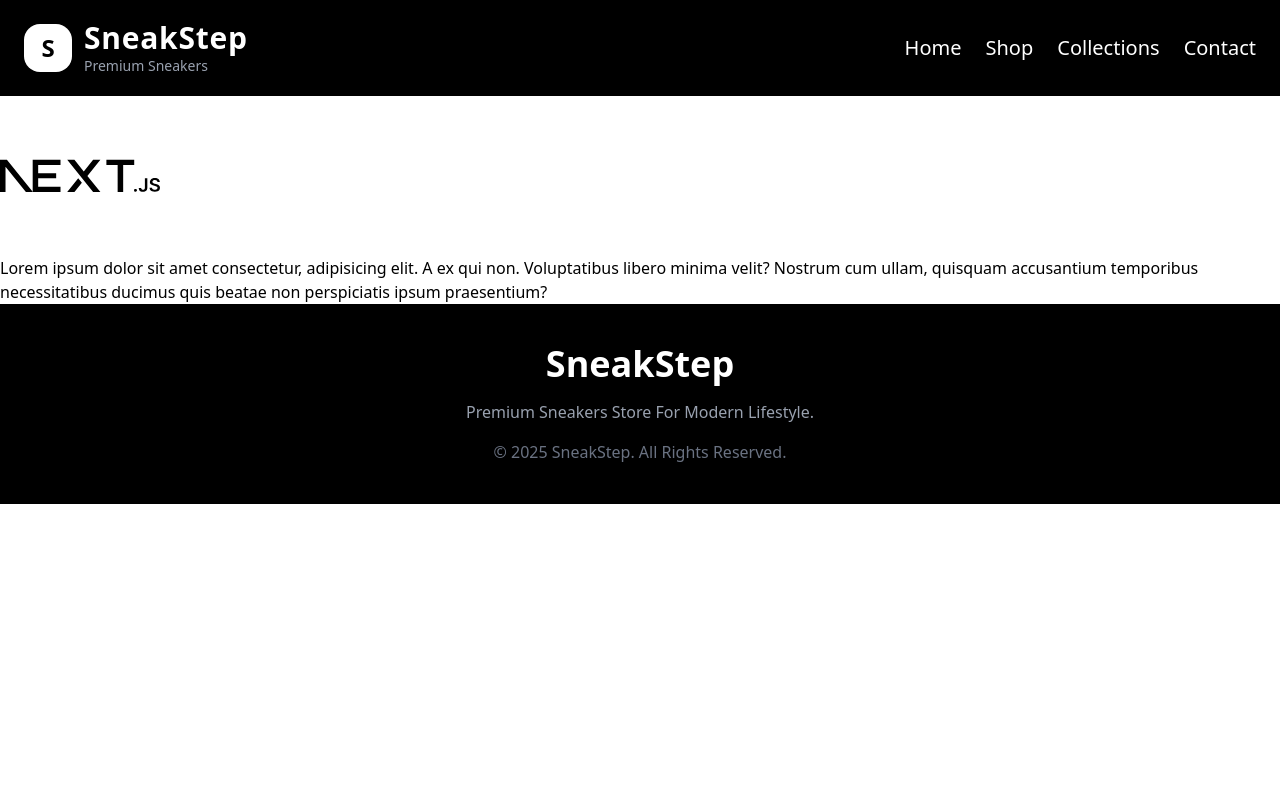
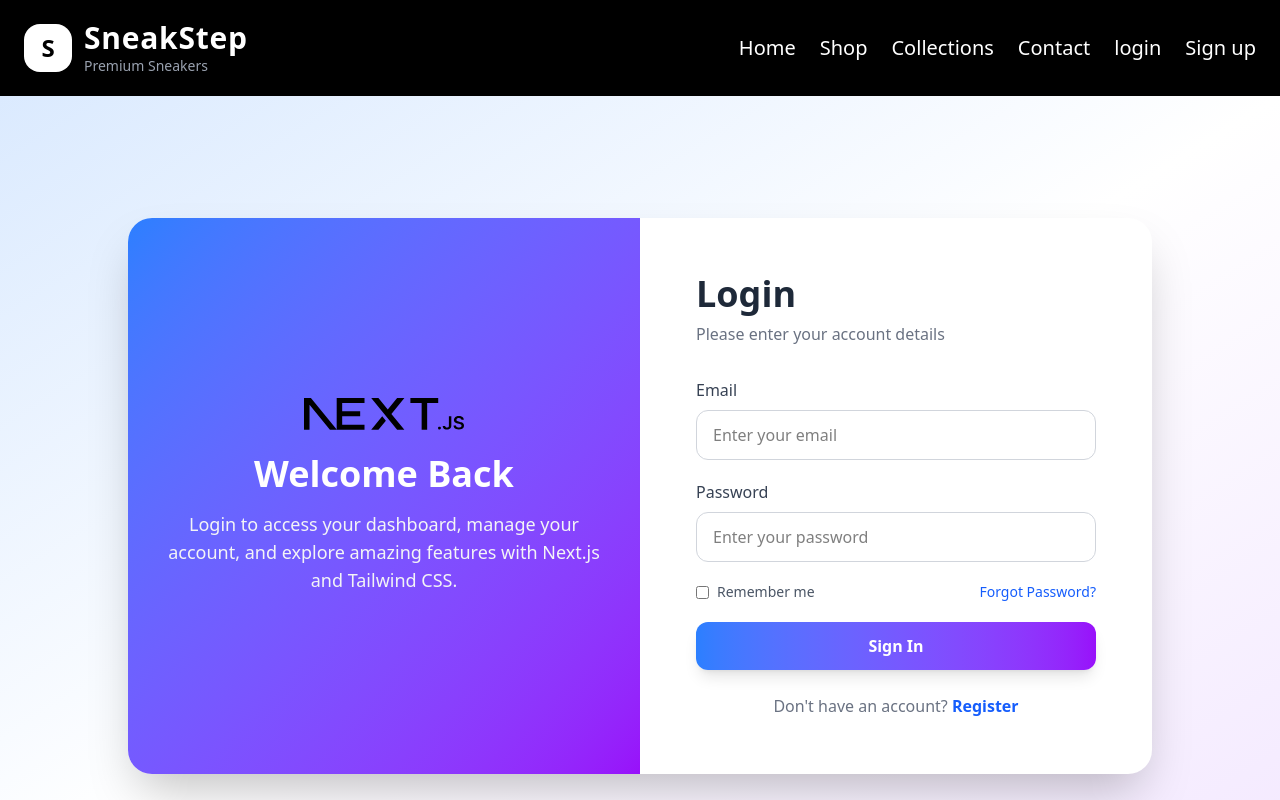
Before and after one commit to Samir-Dawadi/Next_js, a Next.js app: page /login in a window 1280 px wide. Shown: the top 800 px of the page. Built offline with nearby package versions, Linux system fonts and the light colour scheme.

Commit message:
Login page created

```diff
--- a/app/(HOME)/login/page.tsx
+++ b/app/(HOME)/login/page.tsx
@@ -1,10 +1,104 @@
-export default function page() {
-    return (<>
-        <div className="bg-white">
-            <img src="next.svg" className="size-40" />
-        </div>
-        <p>
-            Lorem ipsum dolor sit amet consectetur, adipisicing elit. A ex qui non. Voluptatibus libero minima velit? Nostrum cum ullam, quisquam accusantium temporibus necessitatibus ducimus quis beatae non perspiciatis ipsum praesentium?
-        </p>
-    </>)
+export default function Page() {
+    return (
+        <main className="min-h-screen bg-gradient-to-br from-blue-100 via-white to-purple-100 flex items-center justify-center p-5">
+
+            <div className="w-full max-w-5xl bg-white rounded-3xl shadow-2xl overflow-hidden grid md:grid-cols-2">
+
+                {/* Left Side */}
+                <div className="hidden md:flex flex-col justify-center items-center bg-gradient-to-br from-blue-500 to-purple-600 text-white p-10">
+                    <img src="next.svg" className="w-40 mb-6" />
+
+                    <h1 className="text-4xl font-bold mb-4">
+                        Welcome Back
+                    </h1>
+
+                    <p className="text-center text-lg text-gray-100 leading-7">
+                        Login to access your dashboard, manage your account,
+                        and explore amazing features with Next.js and Tailwind CSS.
+                    </p>
+                </div>
+
+                {/* Right Side */}
+                <div className="flex items-center justify-center p-8 md:p-14">
+
+                    <div className="w-full max-w-md">
+
+                        <h2 className="text-4xl font-bold text-gray-800 mb-2">
+                            Login
+                        </h2>
+
+                        <p className="text-gray-500 mb-8">
+                            Please enter your account details
+                        </p>
+
+                        {/* Form */}
+                        <form className="space-y-5">
+
+                            {/* Email */}
+                            <div>
+                                <label className="block text-gray-700 mb-2 font-medium">
+                                    Email
+                                </label>
+
+                                <input
+                                    type="email"
+                                    placeholder="Enter your email"
+                                    className="w-full border border-gray-300 rounded-xl px-4 py-3 outline-none focus:ring-2 focus:ring-blue-500"
+                                />
+                            </div>
+
+                            {/* Password */}
+                            <div>
+                                <label className="block text-gray-700 mb-2 font-medium">
+                                    Password
+                                </label>
+
+                                <input
+                                    type="password"
+                                    placeholder="Enter your password"
+                                    className="w-full border border-gray-300 rounded-xl px-4 py-3 outline-none focus:ring-2 focus:ring-purple-500"
+                                />
+                            </div>
+
+                            {/* Remember + Forgot */}
+                            <div className="flex items-center justify-between text-sm">
+
+                                <label className="flex items-center gap-2 text-gray-600">
+                                    <input type="checkbox" />
+                                    Remember me
+                                </label>
+
+                                <button
+                                    type="button"
+                                    className="text-blue-600 hover:underline"
+                                >
+                                    Forgot Password?
+                                </button>
+                            </div>
+
+                            {/* Button */}
+                            <button
+                                className="w-full bg-gradient-to-r from-blue-500 to-purple-600 text-white py-3 rounded-xl font-semibold hover:scale-[1.02] duration-300 shadow-lg"
+                            >
+                                Sign In
+                            </button>
+
+                        </form>
+
+                        {/* Bottom Text */}
+                        <p className="text-center text-gray-500 mt-6">
+                            Don&apos;t have an account?{" "}
+                            <span className="text-blue-600 font-semibold cursor-pointer hover:underline">
+                                Register
+                            </span>
+                        </p>
+
+                    </div>
+
+                </div>
+
+            </div>
+
+        </main>
+    )
 }
--- a/components/Header/header.tsx
+++ b/components/Header/header.tsx
@@ -40,6 +40,12 @@ export default function Header() {
                         <a href="#" className="hover:text-gray-300 hover:scale-106 text-xl ">
                             Contact
                         </a>
+                        <a href="/login" className="hover:text-gray-300 hover:scale-106 text-xl ">
+                            login
+                        </a>
+                        <a href="/Register" className="hover:text-gray-300 hover:scale-106 text-xl ">
+                            Sign up
+                        </a>
                     </nav>
 
                 </div>
```
Also changed, not shown: app/(HOME)/Register/page.tsx (added).
